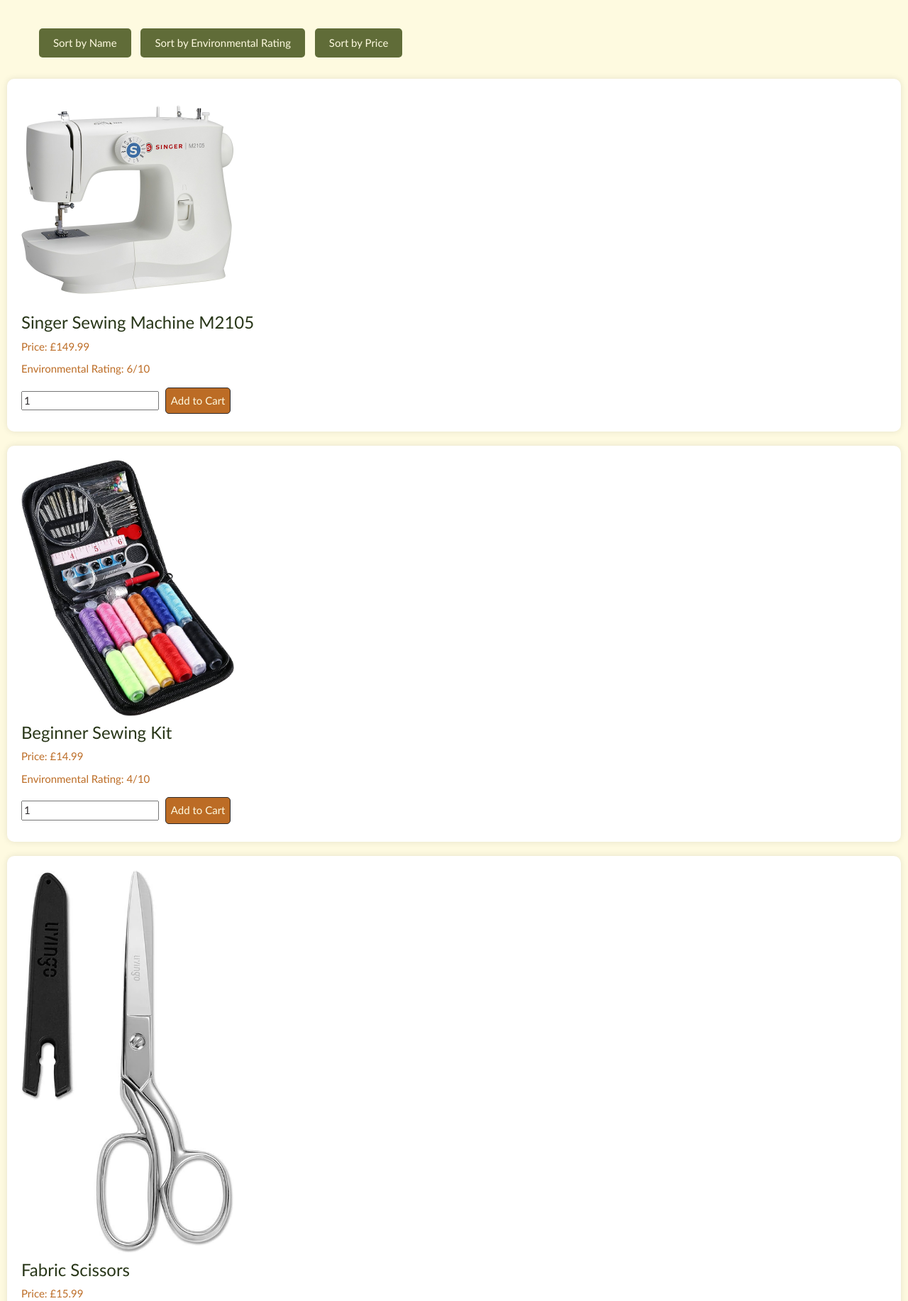
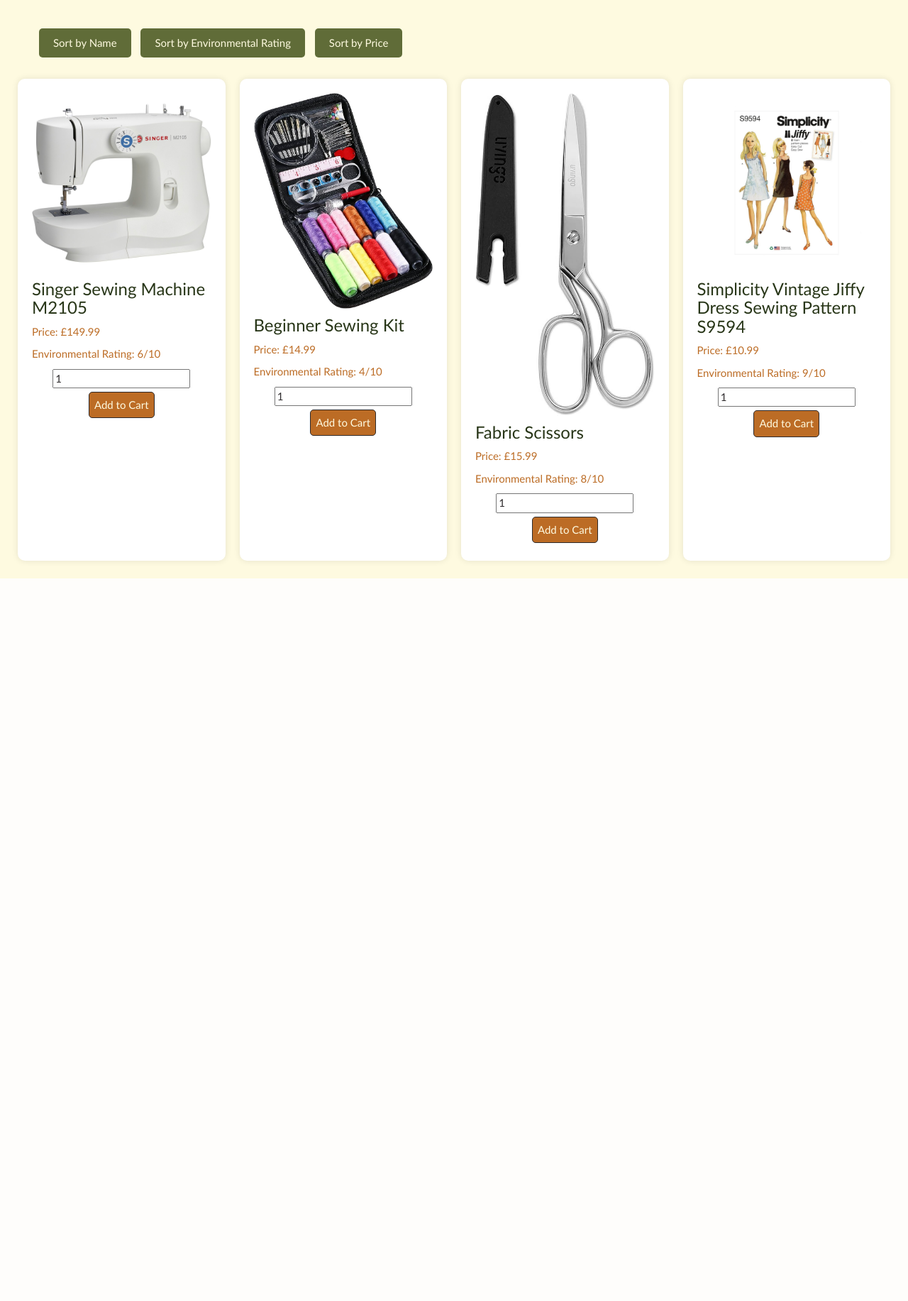
Before and after one commit to odgedodge/Online-Shop, a Flask app: page / in a window 1280 px wide. Shown: the part 87-1920 px from the top of the page at 71% size. After the commit the page ends 902 px from the top, so only its background shows below. Run offline with Flask 3, Linux system fonts and the light colour scheme; some libraries are stand-ins or nearby versions.

Commit message:
Made grid - need to resize

```diff
--- a/app/static/custom.css
+++ b/app/static/custom.css
@@ -25,11 +25,6 @@ a {
 
 a:hover {
     color: #606C38;
-}
-
-.container {
-    width: 90%;
-    margin: auto;
 }
 
 .submit-btn {
@@ -97,28 +92,16 @@ a:hover {
     background-color: #DDA15E;
 }
 
-#description-container {
-    visibility: hidden;
-    position: absolute;
-    background-color: #FEFAE0;
-    border: 1px solid black;
-    padding: 20px;
-    z-index: 9999; /* Appears above other content */
-    border-radius: 10px;
-    box-shadow: 0px 0px 10px rgba(0, 0, 0, 0.1);
-}
-
 /* Product card styling */
 .product {
-    display: flex;
-    flex-direction: column;
-    align-items: left;
-    width: calc(100% - 20px); /* Ensure each item takes up the correct width */
+    display: inline-block; /* Change from flex to inline-block */
+    width: calc(25% - 20px); /* Adjust width */
     margin: 10px; /* Add margin between items */
     padding: 20px;
     background-color: #FFFFFF;
     border-radius: 10px;
     box-shadow: 0px 0px 10px rgba(0, 0, 0, 0.1);
+    text-align: center; /* Center product content */
 }
 
 .product img {
@@ -139,11 +122,16 @@ a:hover {
     color: #BC6C25;
 }
 
+.container {
+    width: 100%;
+    margin: auto;
+}
+
 /* Ensure the grid items are displayed horizontally */
 .row {
     display: flex;
-    flex-wrap: wrap;
-    justify-content: space-between;
+    flex-wrap: wrap; /* Allow items to wrap */
+    justify-content: space-between; /* Align items with space between them */
 }
 
 /* Cart styling */
--- a/app/templates/main.html
+++ b/app/templates/main.html
@@ -9,10 +9,10 @@
 
         </form>
     </div>
-    <div id="description-container"></div>
+    <div class="container">
         <div class="row">
             {% for product in products %}
-            <li class="product">
+                <div class="product">
                     <a href="{{ url_for('single_product_page', product_id = product.id)}}" class="product-link" data-product-id="{{ product.id }}">
                         <img src="{{ url_for('static', filename= product.image_name ) }}" alt="{{ product.name }}" width="300"/>
                     </a>
@@ -28,8 +28,9 @@
                         <input type="number" name="cart" value="1" min="1">
                         <button type="submit" class="submit-btn">Add to Cart</button>
                     </form>
-            </li>
+                </div>
             {% endfor %}
+        </div>
     </div>
 
 
```
Lines whose indentation alone changed are shown as unchanged.
